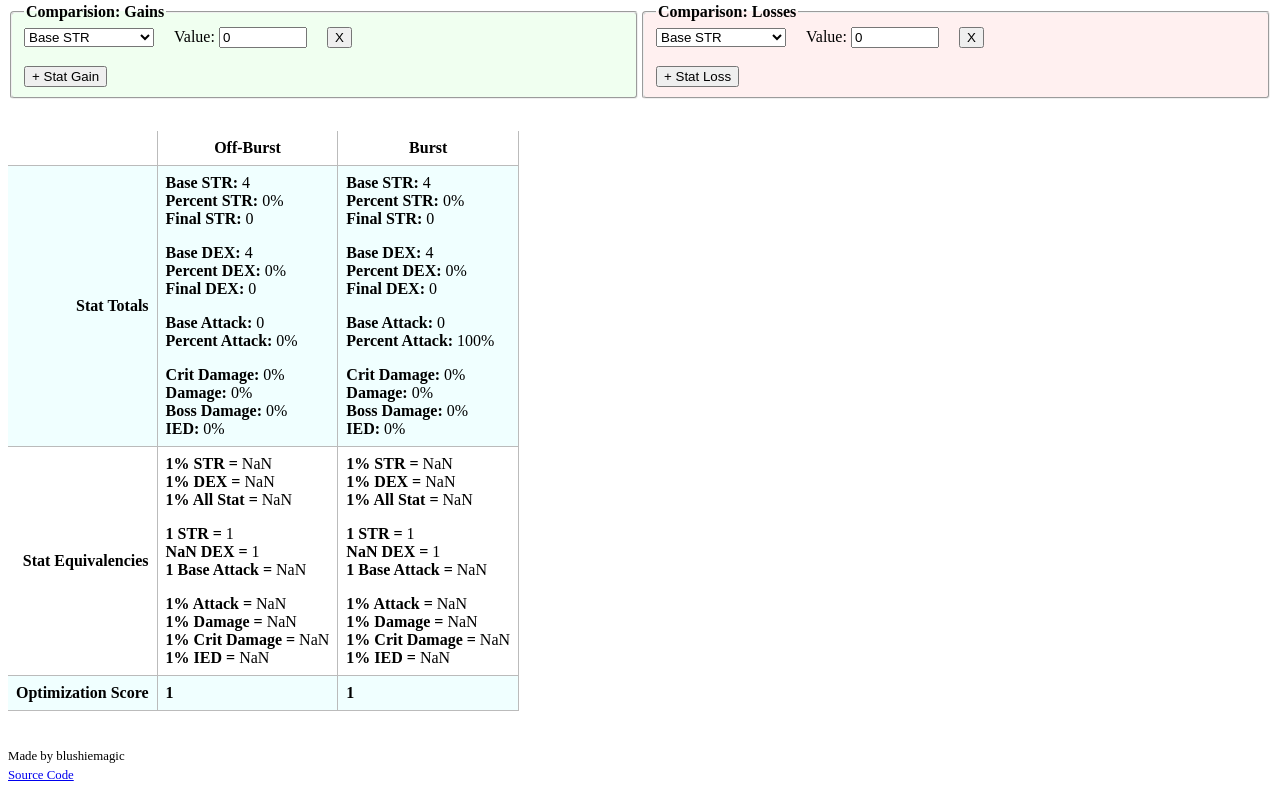
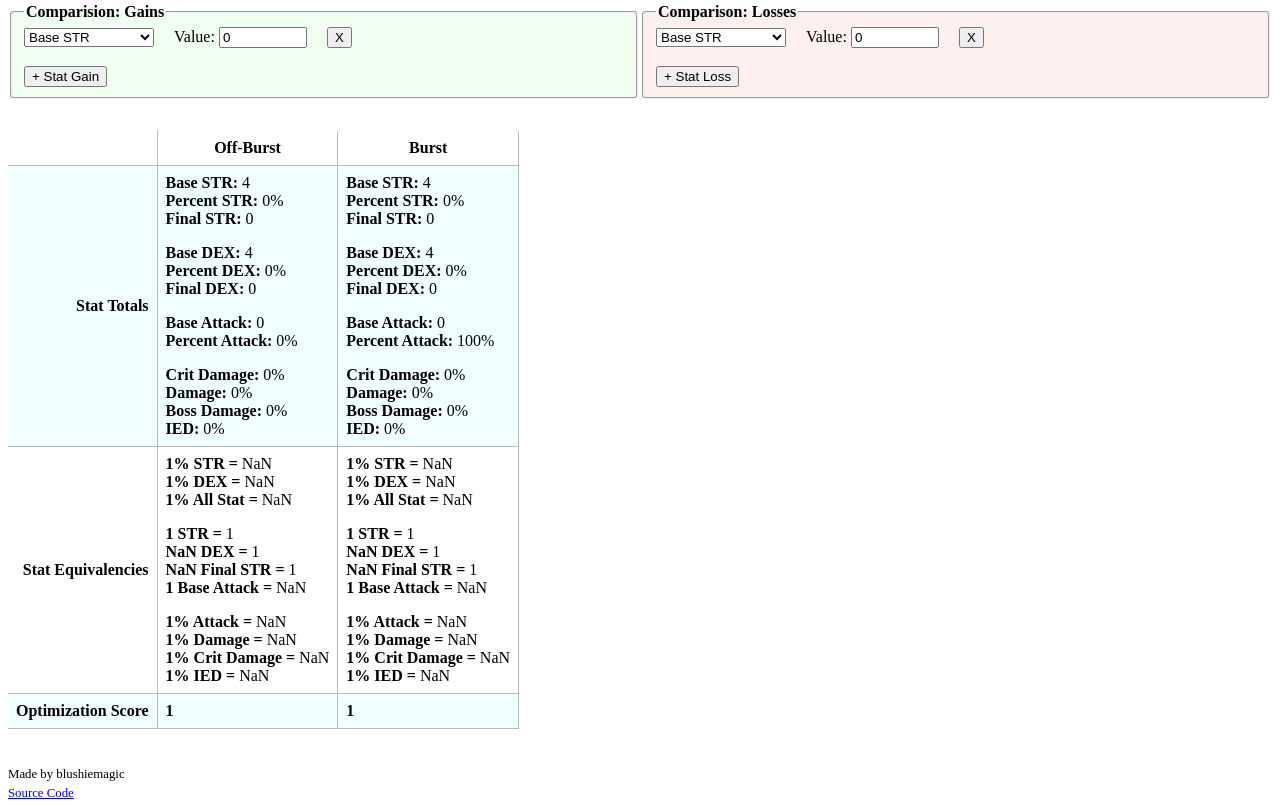
Before and after one commit to blushiemagic/Maplestory-Optimizer, a plain HTML site: page index.html in a window 1280 px wide. Shown: the part 1822-2631 px from the top of the page. Drawn offline with Linux system fonts and the light colour scheme.

Commit message:
Added final stat to equivalencies

```diff
--- a/index.html
+++ b/index.html
@@ -582,7 +582,14 @@
                     <div class="no-bottom-margin">
                         <span class="label">
                             <span id="equivalencies-stat-3-base"></span>
-                            <span class="inner-third">Secondary Stat</span> =
+                            <span class="inner-third">Third Stat</span> =
+                        </span>
+                        1
+                    </div>
+                    <div class="no-bottom-margin">
+                        <span class="label">
+                            <span id="equivalencies-stat-1-final"></span>
+                            Final <span class="inner-main">Main Stat</span> =
                         </span>
                         1
                     </div>
@@ -640,7 +647,14 @@
                     <div class="no-bottom-margin">
                         <span class="label">
                             <span id="burst-equivalencies-stat-3-base"></span>
-                            <span class="inner-third">Secondary Stat</span> =
+                            <span class="inner-third">Third Stat</span> =
+                        </span>
+                        1
+                    </div>
+                    <div class="no-bottom-margin">
+                        <span class="label">
+                            <span id="burst-equivalencies-stat-1-final"></span>
+                            Final <span class="inner-main">Main Stat</span> =
                         </span>
                         1
                     </div>
--- a/src.js
+++ b/src.js
@@ -949,6 +949,11 @@ function calculateEquivalencies(resultType, featureTotals) {
     element.parentElement.parentElement.hidden = !usingThirdStat;
 
     test = cloneFeatureSet(featureTotals);
+    test.finalMainStat += 1;
+    equivalency = parseFloat((normalize / (calculateScore(test) - base)).toFixed(2));
+    document.getElementById(resultType + 'equivalencies-stat-1-final').innerHTML = equivalency;
+
+    test = cloneFeatureSet(featureTotals);
     test.baseAttack += 1;
     document.getElementById(resultType + 'equivalencies-attack-base').innerHTML = getEquivalency(test);
 
```
